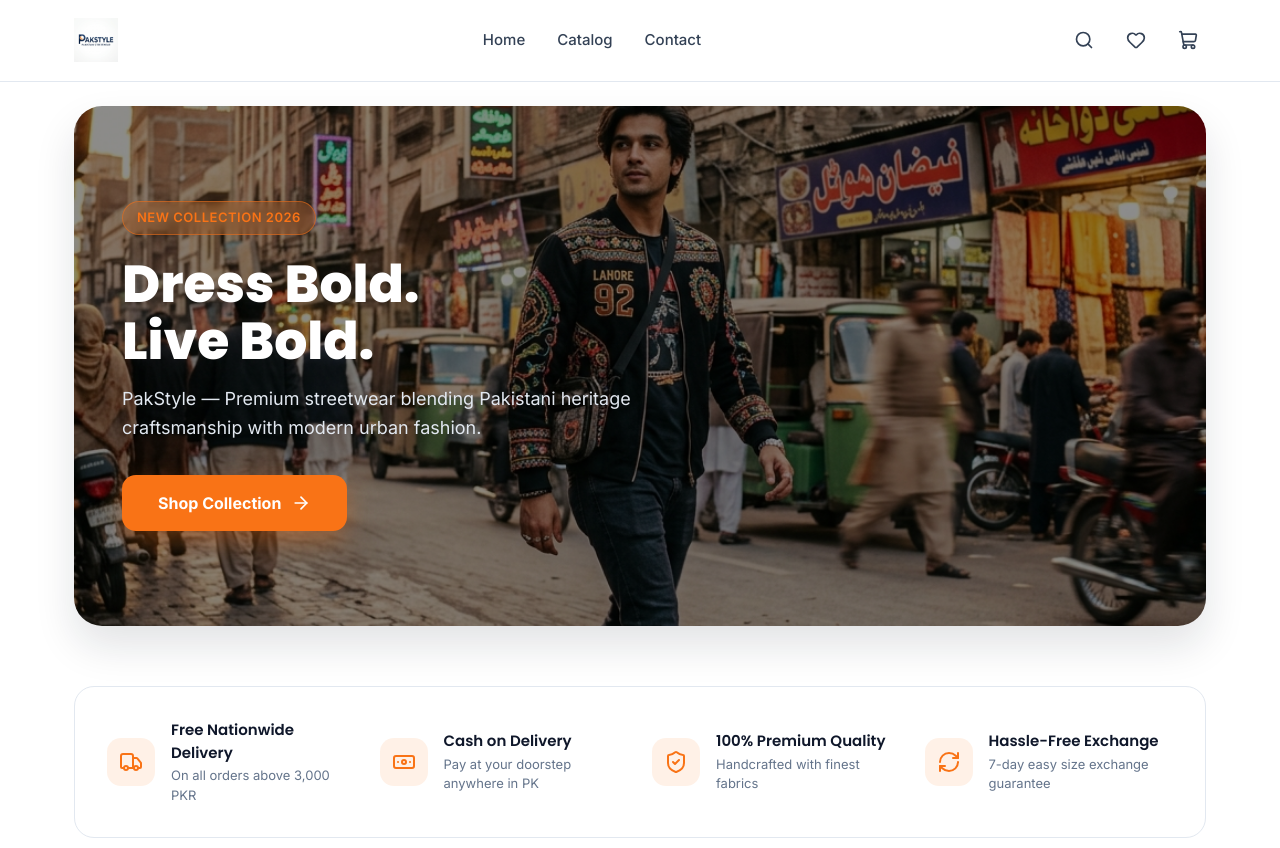
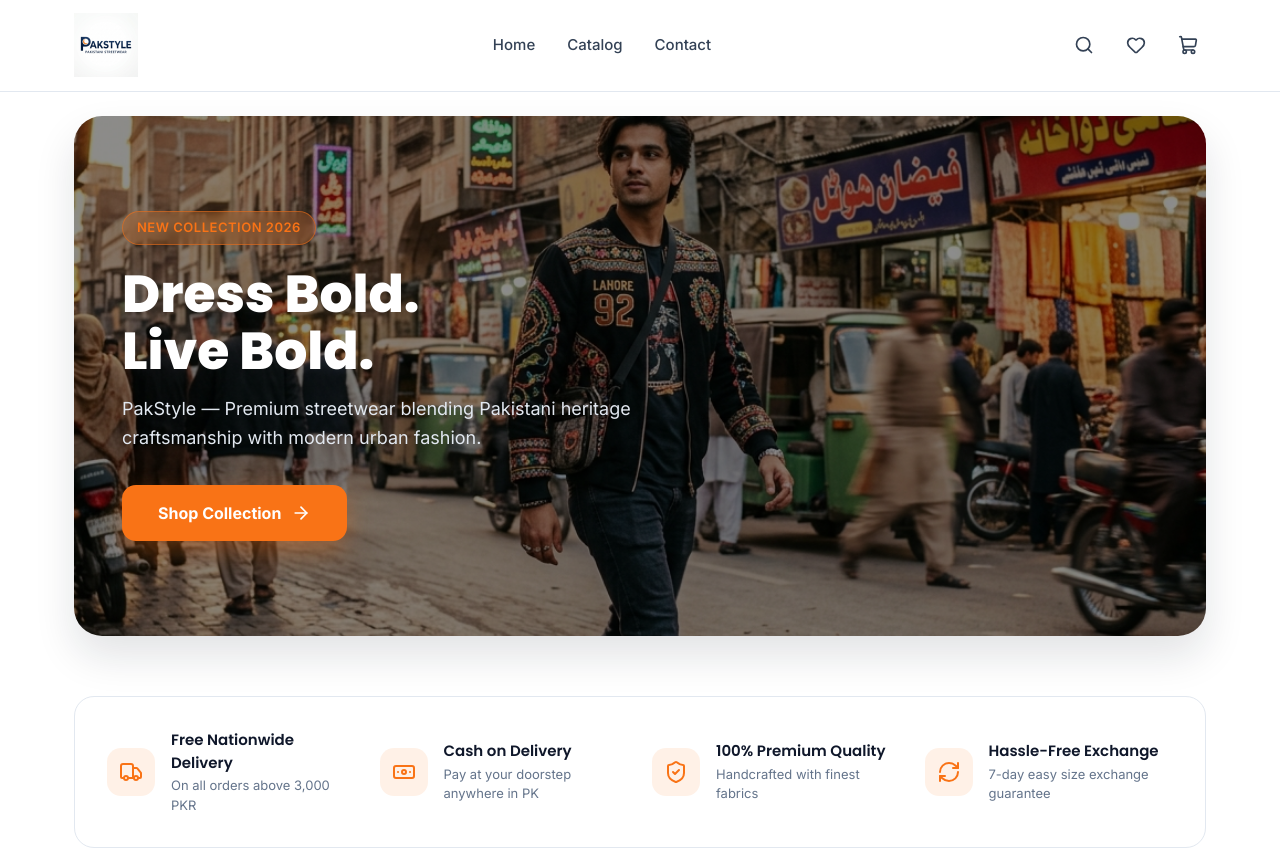
Before and after one commit to abeerdeveloper/pakstyle-shopify, a Next.js app in the folder headless-store/: page / in a window 1280 px wide. Shown: the top 848 px of the page. Built offline with nearby package versions, Linux system fonts and the light colour scheme.

Commit message:
feat: initialize global styles with Tailwind CSS and custom component layout configurations

```diff
--- a/headless-store/app/globals.css
+++ b/headless-store/app/globals.css
@@ -55,7 +55,7 @@ button, input, textarea, select {
   display: flex;
   align-items: center;
   justify-content: space-between;
-  height: 80px;
+  height: 90px;
 }
 
 .header-logo-link {
@@ -65,7 +65,8 @@ button, input, textarea, select {
 }
 
 .header-logo {
-  height: 44px;
+  height: 64px;
+  max-height: 64px;
   width: auto;
   object-fit: contain;
 }
@@ -957,7 +958,7 @@ button, input, textarea, select {
 }
 
 .footer-logo {
-  height: 42px;
+  height: 60px;
   margin-bottom: 16px;
   filter: brightness(0) invert(1);
 }
```
